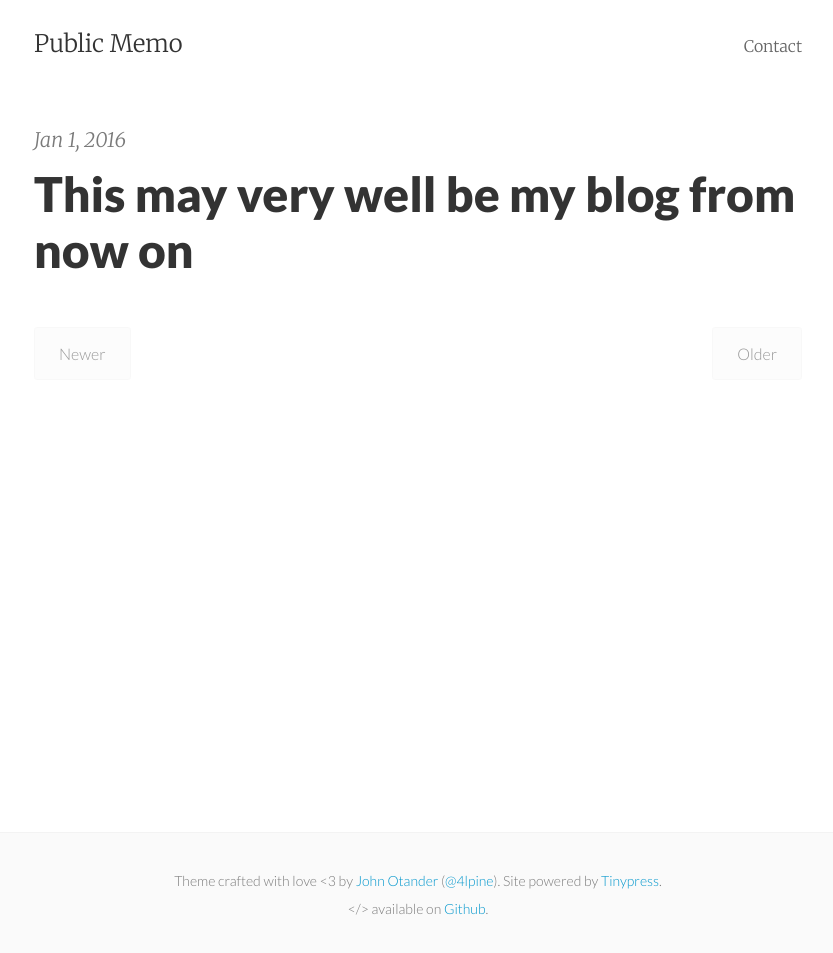
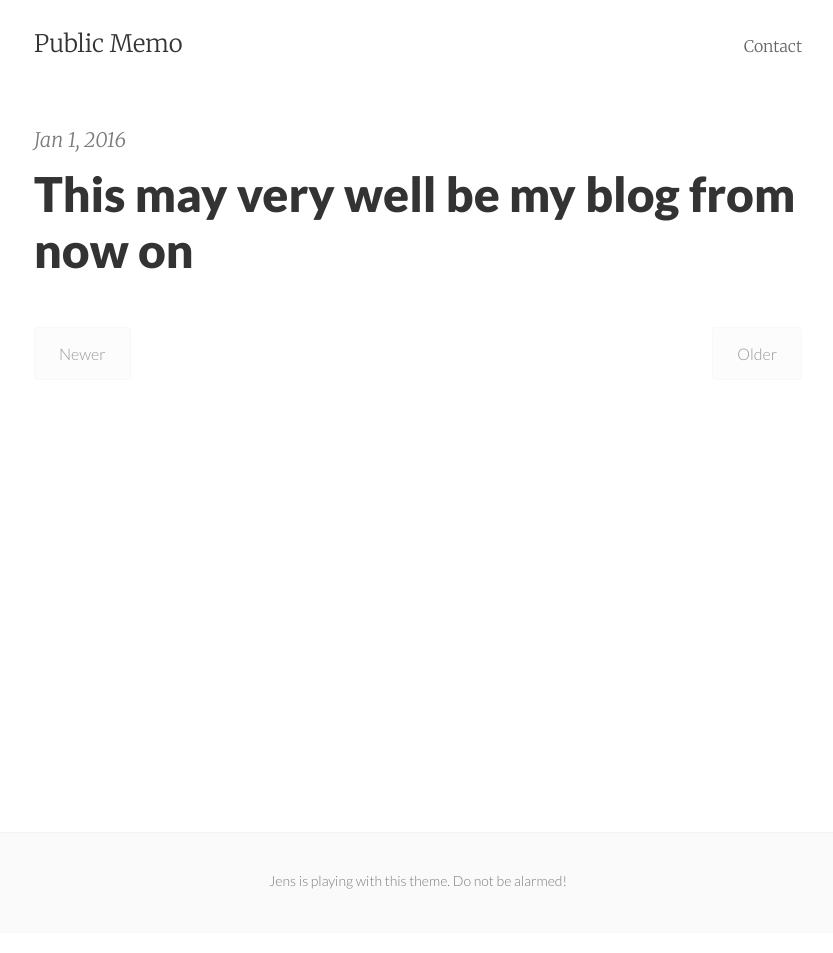
Before and after one commit to ohyran/ohyran.github.io, a Jekyll site: the page built from index.html, in a window 1280 px wide. Shown: the whole page, without its empty margins (222-1055 px from the left). Built offline with Jekyll 4.4.1, drawn with Linux system fonts in a browser that asks for light colours; the list of posts is cut into pages by our own code.

Commit message:
Update footer.html

```diff
--- a/_includes/footer.html
+++ b/_includes/footer.html
@@ -2,8 +2,7 @@
   <div class="p2 wrap">
     <div class="measure mt1 center">
       <small>
-        Theme crafted with love &lt;3 by <a href="http://johnotander.com">John Otander</a> (<a href="https://twitter.com/4lpine">@4lpine</a>). Site powered by <a href="https://tinypress.co/">Tinypress</a>.<br>
-        &lt;/&gt; available on <a href="https://github.com/johnotander/pixyll.git">Github</a>.
+        Jens is playing with this theme. Do not be alarmed!
       </small>
     </div>
   </div>
```
